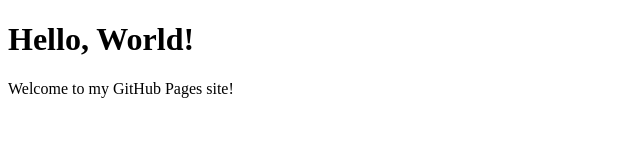
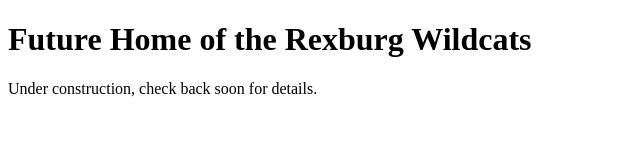
Before and after one commit to welchste/rexburgwildcats, a plain HTML site: page index.html in a window 1280 px wide. Shown: the whole page, without its empty margins (0-640 px from the left). Drawn offline with Linux system fonts and the light colour scheme.

Commit message:
Wildcats heading

```diff
--- a/index.html
+++ b/index.html
@@ -5,7 +5,7 @@
     <title>My Static Page</title>
 </head>
 <body>
-    <h1>Hello, World!</h1>
-    <p>Welcome to my GitHub Pages site!</p>
+    <h1>Future Home of the Rexburg Wildcats</h1>
+    <p>Under construction, check back soon for details.</p>
 </body>
 </html>
```
